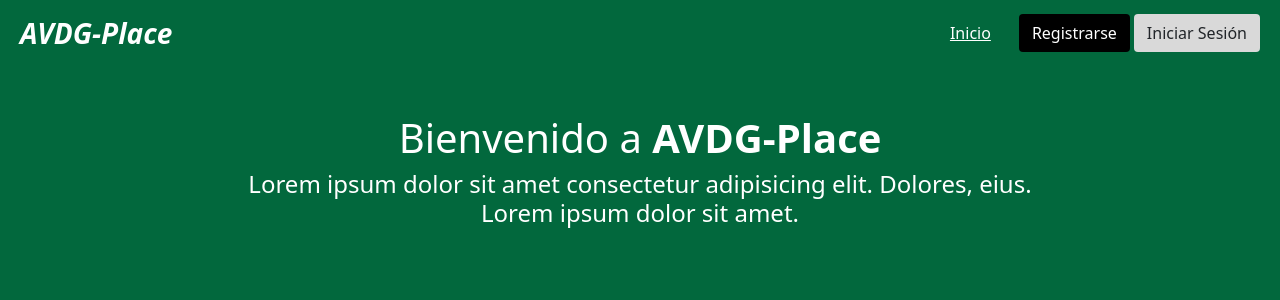
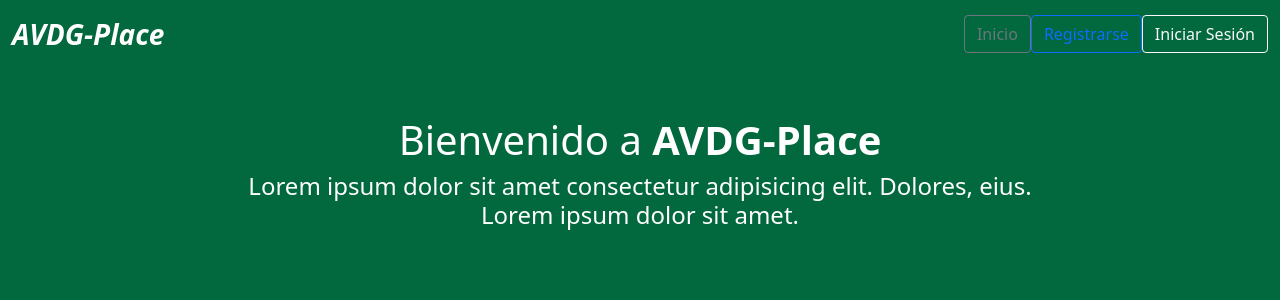
Before and after one commit to SkollFenrir/Marketplace, a React (Vite) app: page / in a window 1280 px wide. Shown: the top 300 px of the page. Built offline with nearby package versions, Linux system fonts and the light colour scheme.

Commit message:
avance navbar

```diff
--- a/src/assets/css/Navbar.css
+++ /dev/null
@@ -1,27 +0,0 @@
-.navbar {
-  display: flex;
-  padding: 10px 20px;
-}
-
-.navbar .logo {
-  font-weight: bold;
-  font-size: 28px;
-  font-style: italic;
-}
-
-.navbar .opciones {
-  display: flex;
-  align-items: center;
-}
-
-.navbar .opciones span {
-  cursor: pointer;
-}
-
-.navbar .register-btn {
-  background: black;
-  color: white;
-}
-.navbar .login-btn {
-  background: #d9d9d9;
-}
--- a/src/components/Navbar.jsx
+++ b/src/components/Navbar.jsx
@@ -1,50 +1,47 @@
-import "../assets/css/Navbar.css";
-import { Link, useNavigate } from "react-router-dom";
+import { Container, Navbar as NavbarB, Button } from 'react-bootstrap';
+import { Link, useNavigate, NavLink } from 'react-router-dom';
 import Context from "../Context";
 import { useContext } from "react";
 
-
 export default function Navbar() {
-  const navigate = useNavigate();
   const { usuario, setUsuario } = useContext(Context);
-
-
-  return (
-    <nav className="navbar">
-      <span className="logo">AVDG-Place</span>
-
-      <div className="opciones">
-
-        <span className="me-3">
-          <Link to="/">
-            Inicio
-            <i className="fa-solid fa-house ms-2"></i>
-          </Link>
-        </span>
-
-        {!usuario ? (
-
-          <div>
-            <Link to="/register">
-              <button className="btn m-1 register-btn">Registrarse</button>
-            </Link>
-
-            <Link to="/login">
-              <button className="btn login-btn">Iniciar Sesión</button>
-            </Link>
-          </div>
-
-        ) : (
-
-          <div>
-            <Link to="/profile">
-              <button className="btn  m-1 btn-light">Mi Perfil</button>
-            </Link>
-
-          </div>
-        )}
-
-      </div>
-    </nav>
-  );
+	const setActive = ({ isActive }) => (isActive ? 'active' : 'undefined');
+	return (
+		<NavbarB
+			expand='lg'
+			className='bg-body-tertiary'>
+			<Container fluid>
+				<NavbarB.Brand className='logo'>
+					<NavLink
+						className={setActive}
+						to={'/'}>
+						AVDG-Place
+					</NavLink>
+				</NavbarB.Brand>
+				<NavbarB.Toggle />
+				<NavbarB.Collapse className='justify-content-end '>
+					{!usuario ? (
+						<>
+							<NavLink to={'/'}>
+								<Button variant='outline-secondary'>Inicio</Button>
+							</NavLink>
+							<NavLink to={'/register'}>
+								<Button variant='outline-primary'>Registrarse</Button>
+							</NavLink>
+							<NavLink to={'/login'}>
+								<Button variant='outline-light'>Iniciar Sesión</Button>
+							</NavLink>
+						</>
+					) : (
+						<>
+							<NavLink to={'/profile'}>Perfil</NavLink>
+							<NavLink to={'/'}>
+								<Button variant='outline-danger'>Cerrar sesión</Button>
+							</NavLink>
+						</>
+					)}
+				</NavbarB.Collapse>
+			</Container>
+		</NavbarB>
+	);
 }
--- a/src/index.css
+++ b/src/index.css
@@ -1,4 +1,23 @@
 body {
-  margin: 0;
+	margin: 0;
+}
 
+.logo {
+	font-weight: bold;
+	font-size: 28px;
+	font-style: italic;
 }
+
+.active {
+	color: white;
+	text-decoration: none;
+}
+
+.undefined {
+	text-decoration: none;
+	color: cornflowerblue;
+}
+
+.paddingCollaps {
+	margin: 10px;
+}
```
